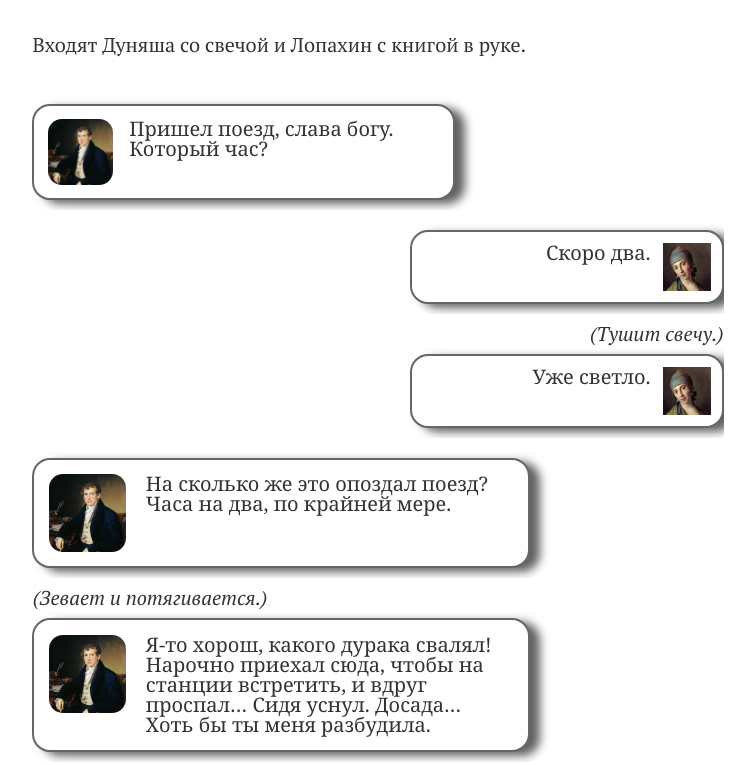
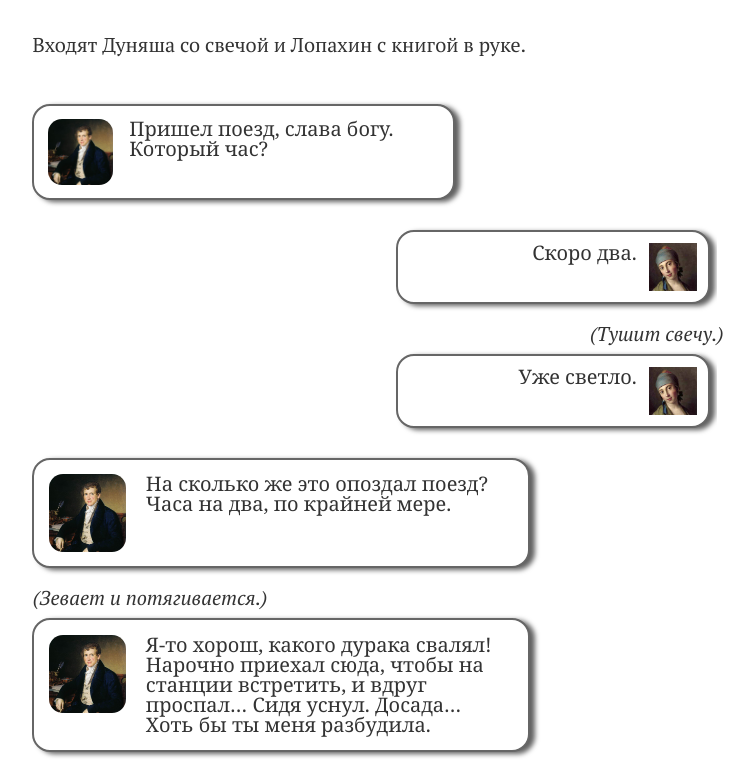
Before and after one commit to 24plays/24plays.github.io, a plain HTML site: page index.html in a window 1280 px wide. Shown: the part 1057-1822 px from the top of the page, without its empty margins (262-1017 px from the left). Drawn offline with nearby package versions, Linux system fonts and the light colour scheme.

Commit message:
Site updated at 2015-04-25 16:11:58 UTC

```diff
--- a/atom.xml
+++ b/atom.xml
@@ -4,7 +4,7 @@
   <title><![CDATA[24plays]]></title>
   <link href="http://24plays.github.io/atom.xml" rel="self"/>
   <link href="http://24plays.github.io/"/>
-  <updated>2015-04-25T19:01:57+03:00</updated>
+  <updated>2015-04-25T19:11:32+03:00</updated>
   <id>http://24plays.github.io/</id>
   <author>
     <name><![CDATA[Great Playwriter]]></name>
--- a/stylesheets/play.css
+++ b/stylesheets/play.css
@@ -18,8 +18,9 @@
 }
 
 .right-sentence .bubble-wrapper{
-    width: 100%;
+    width: 98%;
     overflow:auto;
+            padding-right: 1%;
 }
 
 .left-sentence .bubble{
@@ -36,9 +37,9 @@
     float: left;
     margin-top: 10px;
     margin-bottom: 10px;
-    -webkit-box-shadow: 10px 4px 10px 0px #616161;
-    -moz-box-shadow: 10px 4px 10px 0px #616161;
-    box-shadow: 10px 4px 10px 0px #616161;
+    -webkit-box-shadow: 5px 2px 5px 0px #616161;
+    -moz-box-shadow: 5px 2px 5px 0px#616161;
+    box-shadow: 5px 2px 5px 0px #616161;
     font-family: Georgia, 'Times New Roman', Times, serif;
     font-size: 1em;
     text-align: left;
@@ -60,9 +61,9 @@
     float: right;
     margin-top: 10px;
     margin-bottom: 10px;
-    -webkit-box-shadow: 10px 4px 10px 0px #616161;
-    -moz-box-shadow: 10px 4px 10px 0px #616161;
-    box-shadow: 10px 4px 10px 0px #616161;
+    -webkit-box-shadow: 5px 2px 5px 0px #616161;
+    -moz-box-shadow: 5px 2px 5px 0px #616161;
+    box-shadow: 5px 2px 5px 0px #616161;
     font-family: Georgia, 'Times New Roman', Times, serif;
     font-size: 1em;
     text-align: right;
```
